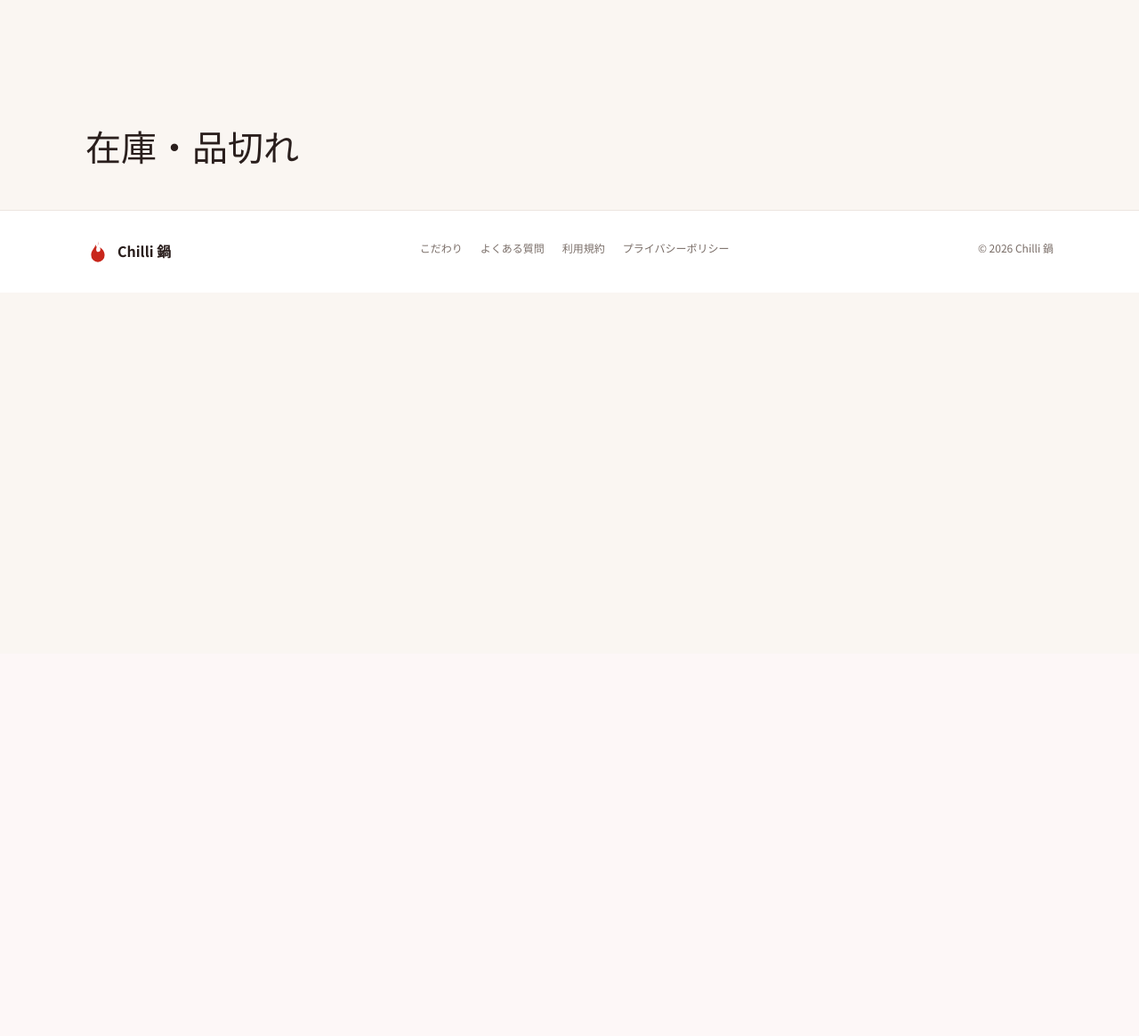
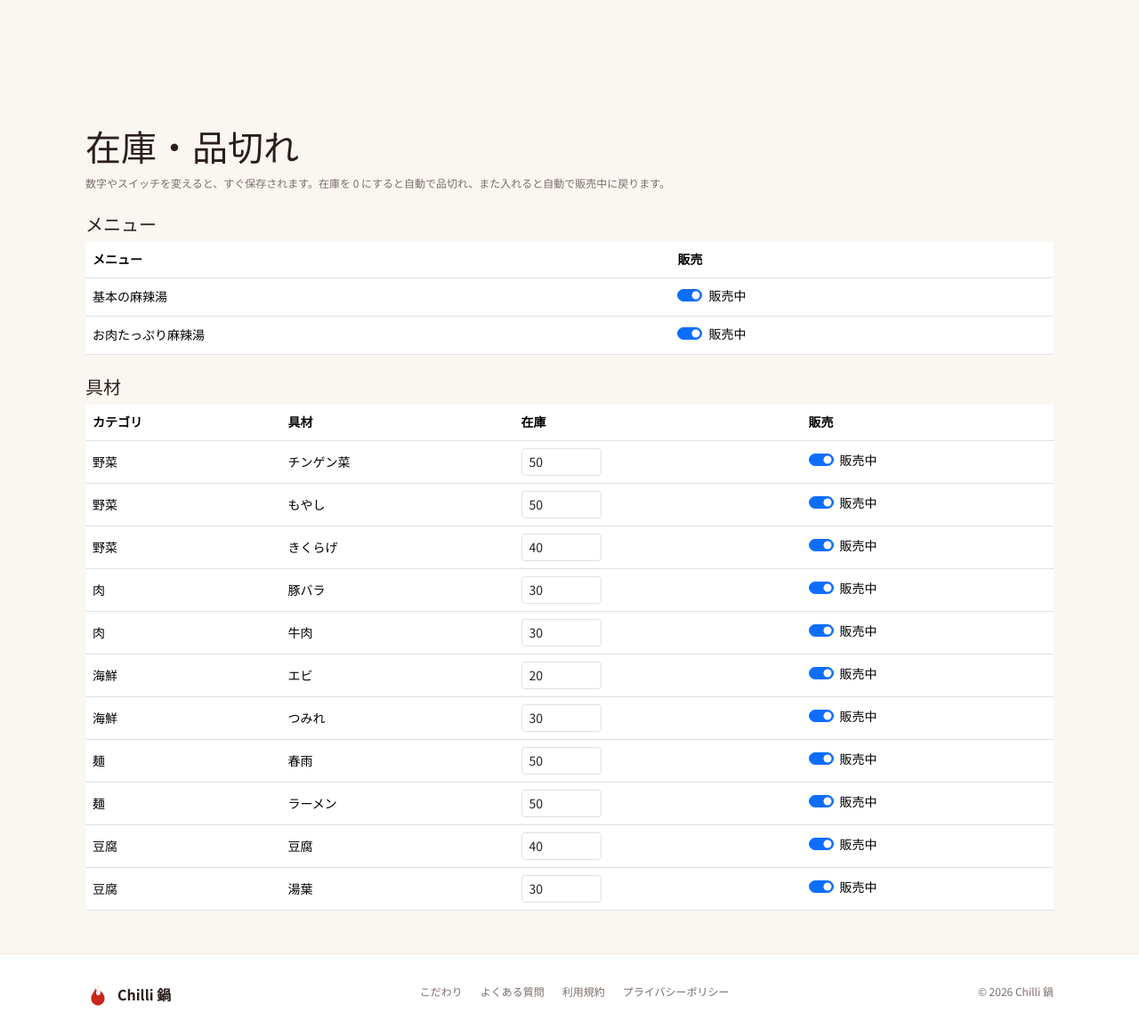
Before and after one commit to Shein1101/Malatang, a PHP site: page /stock.php in a window 1280 px wide. Shown: the part 65-1230 px from the top of the page at 89% size. Before the commit the page ends 360 px from the top, so only its background shows below. Run offline with PHP 8.4, Linux system fonts and the light colour scheme; data comes from the database, SQL or seed files in the repository.

Commit message:
[TASK] admin/stock.php: stock numbers + sold-out switch (saves right away)

```diff
--- a/admin/stock.php
+++ b/admin/stock.php
@@ -1,13 +1,109 @@
+
 <?php
-// Stock & sold-out switch — Owner: Myat
+// admin/stock.php — 在庫・品切れ (owner). Owner: Myat
+// Screen only, NO SQL. Uses ../api/ingredients.php and ../api/menus.php (PUT)
+// 変えたらすぐ保存 (保存ボタンなし)。在庫 0 → 自動で品切れ (DB の trigger)
 $pageTitle = '在庫・品切れ | Chilli 鍋';
 include '../includes/header.php';
 ?>
 
 <main class="container">
   <h1>在庫・品切れ</h1>
-  <!-- YOUR FEATURE GOES HERE -->
-  <!-- Use classes from style.css: .btn-chili, .card-bowl -->
+  <p class="caption">数字やスイッチを変えると、すぐ保存されます。在庫を 0 にすると自動で品切れ、また入れると自動で販売中に戻ります。</p>
+  <p id="message"></p>
+
+  <!-- メニュー (ON / OFF だけ) -->
+  <h2 class="h5 mt-4">メニュー</h2>
+  <table class="table align-middle">
+    <thead><tr><th>メニュー</th><th>販売</th></tr></thead>
+    <tbody id="menuList"><tr><td colspan="2">読み込み中…</td></tr></tbody>
+  </table>
+
+  <!-- 具材 (在庫数 + ON / OFF) -->
+  <h2 class="h5 mt-4">具材</h2>
+  <table class="table align-middle">
+    <thead><tr><th>カテゴリ</th><th>具材</th><th>在庫</th><th>販売</th></tr></thead>
+    <tbody id="ingList"><tr><td colspan="4">読み込み中…</td></tr></tbody>
+  </table>
 </main>
 
+<script>
+function esc(s) {
+  return String(s ?? '').replace(/[&<>"']/g, c => ({ '&':'&amp;','<':'&lt;','>':'&gt;','"':'&quot;',"'":'&#39;' }[c]));
+}
+function say(text, ok) {
+  const msg = document.getElementById('message');
+  msg.className = ok ? 'text-success' : 'text-danger';
+  msg.textContent = text;
+}
+
+// ON / OFF スイッチの HTML (type = menu か ingredient)
+function switchHtml(type, id, on) {
+  return `
+    <div class="form-check form-switch">
+      <input class="form-check-input" type="checkbox" role="switch"
+             data-type="${type}" data-id="${id}" ${on ? 'checked' : ''}>
+      <label class="form-check-label">${on ? '販売中' : '<span class="badge badge-soldout">品切れ</span>'}</label>
+    </div>`;
+}
+
+// 1. メニューと具材を読み込んで表にする
+async function loadAll() {
+  const menus = await callApi('GET', '../api/menus.php');
+  const ings  = await callApi('GET', '../api/ingredients.php');
+  if (!menus.success || !ings.success) {
+    say(menus.error || ings.error, false);
+    return;
+  }
+
+  let rows = '';
+  for (const m of menus.data) {
+    rows += `<tr><td>${esc(m.name)}</td><td>${switchHtml('menu', m.id, m.is_available)}</td></tr>`;
+  }
+  document.getElementById('menuList').innerHTML = rows;
+
+  rows = '';
+  for (const i of ings.data) {
+    // 在庫が 5 以下なら赤くして目立たせる
+    const low = i.stock <= 5 ? 'border-danger text-danger' : '';
+    rows += `
+      <tr>
+        <td>${esc(i.category_name)}</td>
+        <td>${esc(i.name)}</td>
+        <td><input type="number" min="0" class="form-control form-control-sm ${low}" style="width:90px"
+                   data-stock-id="${i.id}" value="${i.stock}"></td>
+        <td>${switchHtml('ingredient', i.id, i.is_available)}</td>
+      </tr>`;
+  }
+  document.getElementById('ingList').innerHTML = rows;
+}
+
+// 2. 何かを変えたら、すぐ PUT で保存
+document.querySelector('main').addEventListener('change', async (e) => {
+  const el = e.target;
+  let res;
+
+  // 在庫の数字
+  if (el.dataset.stockId) {
+    res = await callApi('PUT', `../api/ingredients.php?id=${el.dataset.stockId}`, {
+      stock: Number(el.value)
+    });
+  }
+
+  // ON / OFF スイッチ
+  if (el.dataset.type) {
+    const api = el.dataset.type === 'menu' ? 'menus' : 'ingredients';
+    res = await callApi('PUT', `../api/${api}.php?id=${el.dataset.id}`, {
+      is_available: el.checked
+    });
+  }
+
+  if (!res) return;
+  say(res.success ? '保存しました' : res.error, res.success);
+  loadAll();   // 在庫 0 → 品切れ など、DB が自動で変えた結果も表示する
+});
+
+window.addEventListener('load', loadAll);
+</script>
+
 <?php include '../includes/footer.php'; ?>
```
